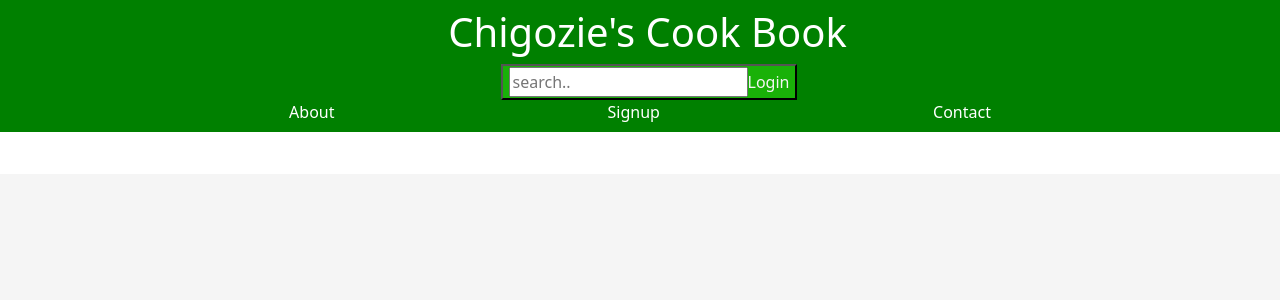
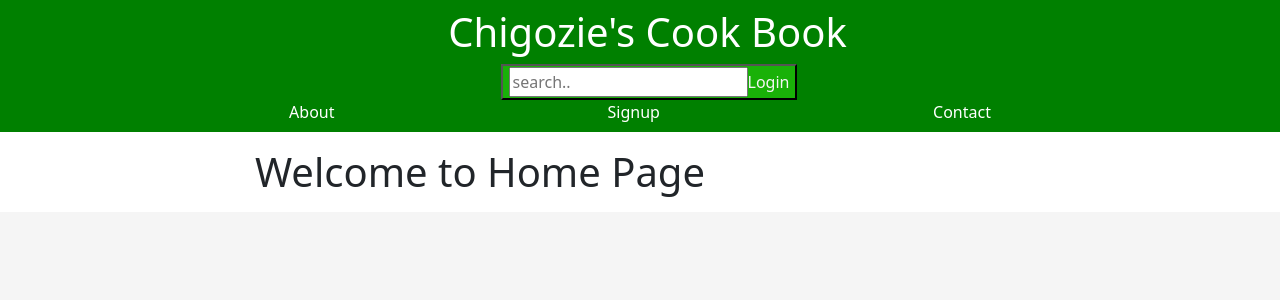
Before and after one commit to francisChigozie/repo-cookbook-contentful, a React (Create React App) app: page / in a window 1280 px wide. Shown: the top 300 px of the page. Built offline with nearby package versions, Linux system fonts and the light colour scheme.

Commit message:
re-design

```diff
--- a/src/App.js
+++ b/src/App.js
@@ -4,10 +4,6 @@ import Contact from "./components/Contact"
 import Nav from "./components/Nav"
 import './App.css';
 import "bootstrap/dist/css/bootstrap.min.css"
-//import ExerciseList from "./components/exercises-list.conponent";
-//import EditExercise from "./components/edit-exercise.conponent";
-//import CreateExercise from "./components/create-exercise.conponent.js";
-//import CreateUser from "./components/create-user.conponent";
 import Posts from "./components/Posts"
 import React,{useState,useEffect} from "react";
 import {BrowserRouter as Router, Switch, Route, Link} from 'react-router-dom';
@@ -36,33 +32,6 @@ function App() {
   );
 }
 const Home = () =>{
-  /*const [articles, setArticles] = useState([]);
-  const [login, setLogin] = useState("");
-
-  const inputRef = React.useRef();
-
-  useEffect(() => {
-
-    client.getEntries()
-      .then((response) => {
-        console.log(response)
-        setArticles(response.items)
-      })
-      .catch(console.error)
-  }, [])
-
-
-  function handleSubmit(e){
-    e.preventDefault();
-
-    const loginText = console.log(e.target.input.value);
-    if(!loginText){
-    console.log('You have not entered any text to submit');
-    }else{
-       setLogin(loginText);
-    }
-     inputRef.current.value = "";
-  }*/
 
   return(
     <div className="App-contact">
@@ -73,6 +42,7 @@ const Home = () =>{
           </header>
           <main>
              <div className="wrapper">
+              <h1>Welcome to Home Page</h1>
                {/*<Posts posts={articles}/>*/}
              </div>
           </main>
```
